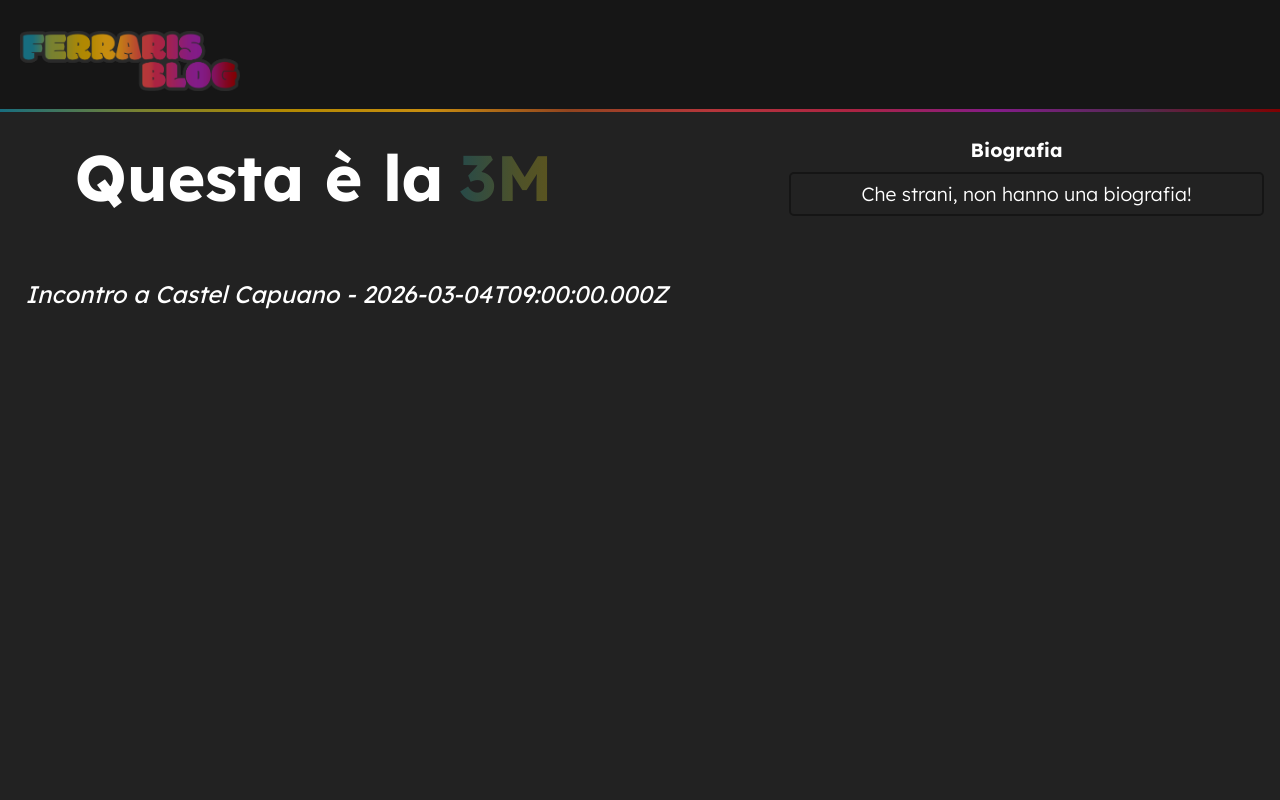
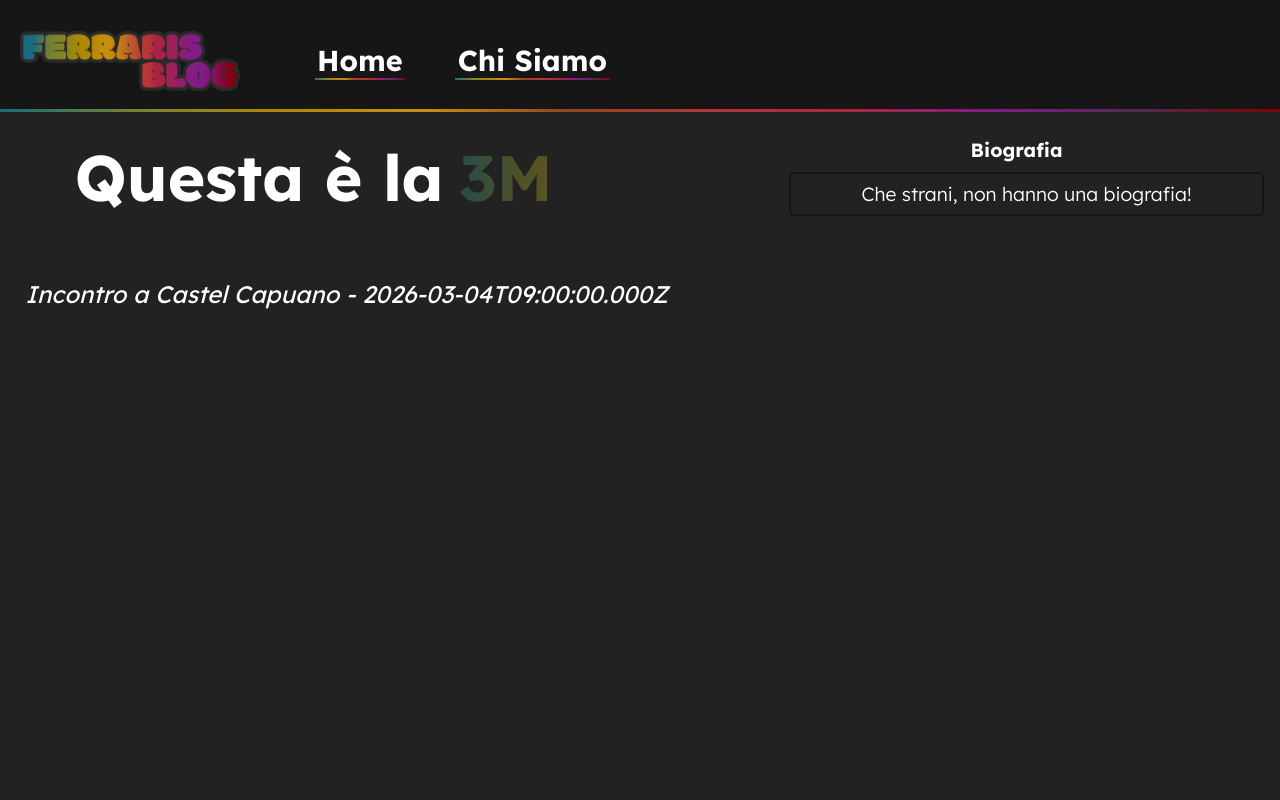
Before and after one commit to code-redmark/FerrarisBlog, a React (Vite) app: page /FerrarisBlog/classe/3m in a window 1280 px wide. Shown: the top 800 px of the page. Built offline with nearby package versions, Linux system fonts and the light colour scheme.

Commit message:
Aggiunto tasto home e chi siamo

```diff
--- a/src/componenti/base/Testa.jsx
+++ b/src/componenti/base/Testa.jsx
@@ -11,9 +11,16 @@ export default function Testa() {
                     <Link to="/">
                         <img id="logo" src="/FerrarisBlog/assets/img/logolight.png" alt="logo" />
                     </Link>
+                        <Link to="/" className='TastoHome'>
+                        <p className='TestoHome'>Home</p>
+                        <div id='arcobaleno' style={{height: "2px", width: "90px"}}></div>
+                    </Link>
+                        <Link className='ChiSiamo'>
+                        <p className='TestoHome'>Chi Siamo</p>
+                    <div id='arcobaleno' style={{height: "2px", width: "155px"}}></div>
+                    </Link>
                 </li>
             </ul>
-
             </div>
             <div id='arcobaleno' style={{height: "3px"}}></div>
         </main>
--- a/src/post/posts.json
+++ b/src/post/posts.json
@@ -4,8 +4,8 @@
       "id": "3m-1",
       "title": "Incontro a Castel Capuano",
       "slug": "incontro-a-castel-capuano",
-      "content": "\r\n# Titti marrone piaeiueueaipeegasdoijWEOIDJwKJANFJANP\\\r\ngiovanni paolone\r\n![palle](https://commons.wikimedia.org/wiki/Main_Page#/media/File:Sepia_com%C3%BAn_(Sepia_officinalis),_Parque_natural_de_la_Arr%C3%A1bida,_Portugal,_2020-07-21,_DD_62.jpg)\r\n",
-      "description": "Ciao ciao ciao, ciao ciao, ciao dghisdwgfjk hsdagfhjklasgfh gasjhfgasjdfgasjdhgfa sjdhgfasjdhgfjkasdg fjkashdgfjasdhgfjkh asgjfsagjhf jh giovanni paolone palle pallew oeihwoeirh wgeqwg flgflkjsgd flk jjagsdfljgas d lkfjgasdkfjasldjf galsdkjfg asdjf glskjadg fklhasdlgawf sadkjfg lasdfjg askdjgf lkasd.g fasgd gfasdkgjgfkjagkjafsgk askjgfjkgajsdfjagjklsda gflgasdfgsadgfjsd gfdsgjjkjdsjkdsagjd gkjdsanpm",
+      "content": "Essendosi estremamente interessato al libro, Giovanni Paolone si è personalmente presentato a titti marrone, confrontandola sulle tematiche del libro che lo hanno toccato particolarmente.\n",
+      "description": "Questa giornata l'abbiamo passata a Castel Capuano, dove abbiamo incontrato l'autrice del libro 'Primmamore', Titti Marrone! E' stata un'esperienza ricca di contenuti, dove siamo stati noi ad orchestrare la situazione, facendo domande a titti e mostrandole i nostri elaborati!",
       "dataPost": "2026-03-04T09:00:00.000Z"
     }
   }
--- a/src/stile/base/Testa.css
+++ b/src/stile/base/Testa.css
@@ -95,3 +95,21 @@ img#logo {
     border-bottom-left-radius: 15px;
     border-bottom-right-radius: 15px;
 }
+
+.TastoHome{
+    text-decoration: none;
+    margin-left: 75px;
+}
+
+.ChiSiamo{
+    text-decoration: none;
+    margin-left: 50px;
+}
+
+.TestoHome{
+    font-family: 'HeaderBlog';
+    font-size: 180%;
+    color: white;
+    font-weight: bold;
+    text-decoration: none;
+}
```
